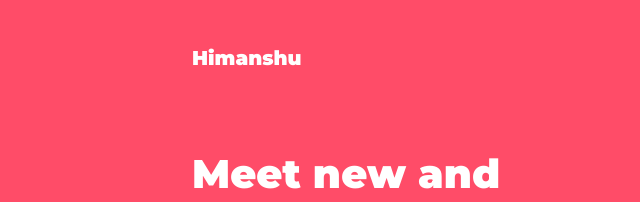
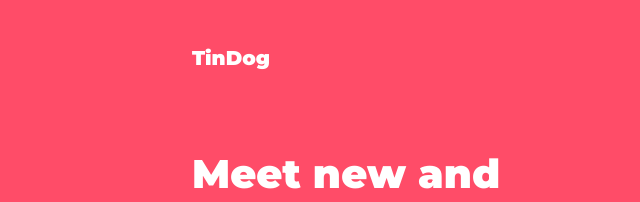
Before and after one commit to Himanshu-0201/TingDong, a plain HTML site: page index.html in a window 1280 px wide. Shown: the top 202 px of the page, 0-640 px from the left. Drawn offline with nearby package versions, Linux system fonts and the light colour scheme.

Commit message:
Update index.html

```diff
--- a/index.html
+++ b/index.html
@@ -27,7 +27,7 @@
     <!-- Nav Bar -->
 
     <nav class="navbar navbar-expand-lg  navbar-dark">
-      <a href="#" class="navbar-brand">Himanshu</a>
+      <a href="#" class="navbar-brand">TinDog</a>
       <button class="navbar-toggler" type="button" data-toggle="collapse" data-target="#navbarTogglerDemo02" aria-controls="navbarTogglerDemo02" aria-expanded="false" aria-label="Toggle navigation">
       <span class="navbar-toggler-icon"></span>
       </button>
```
